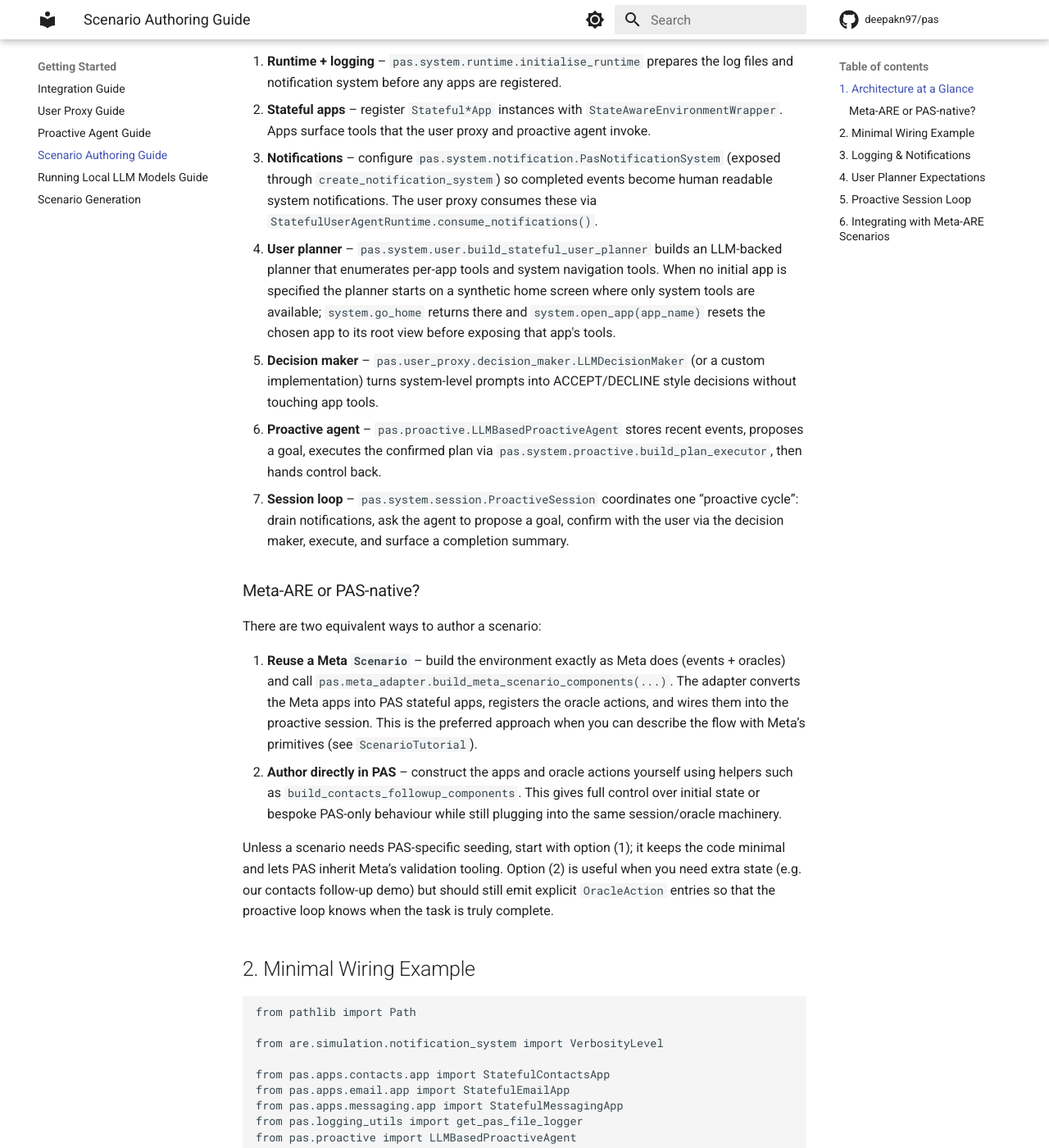
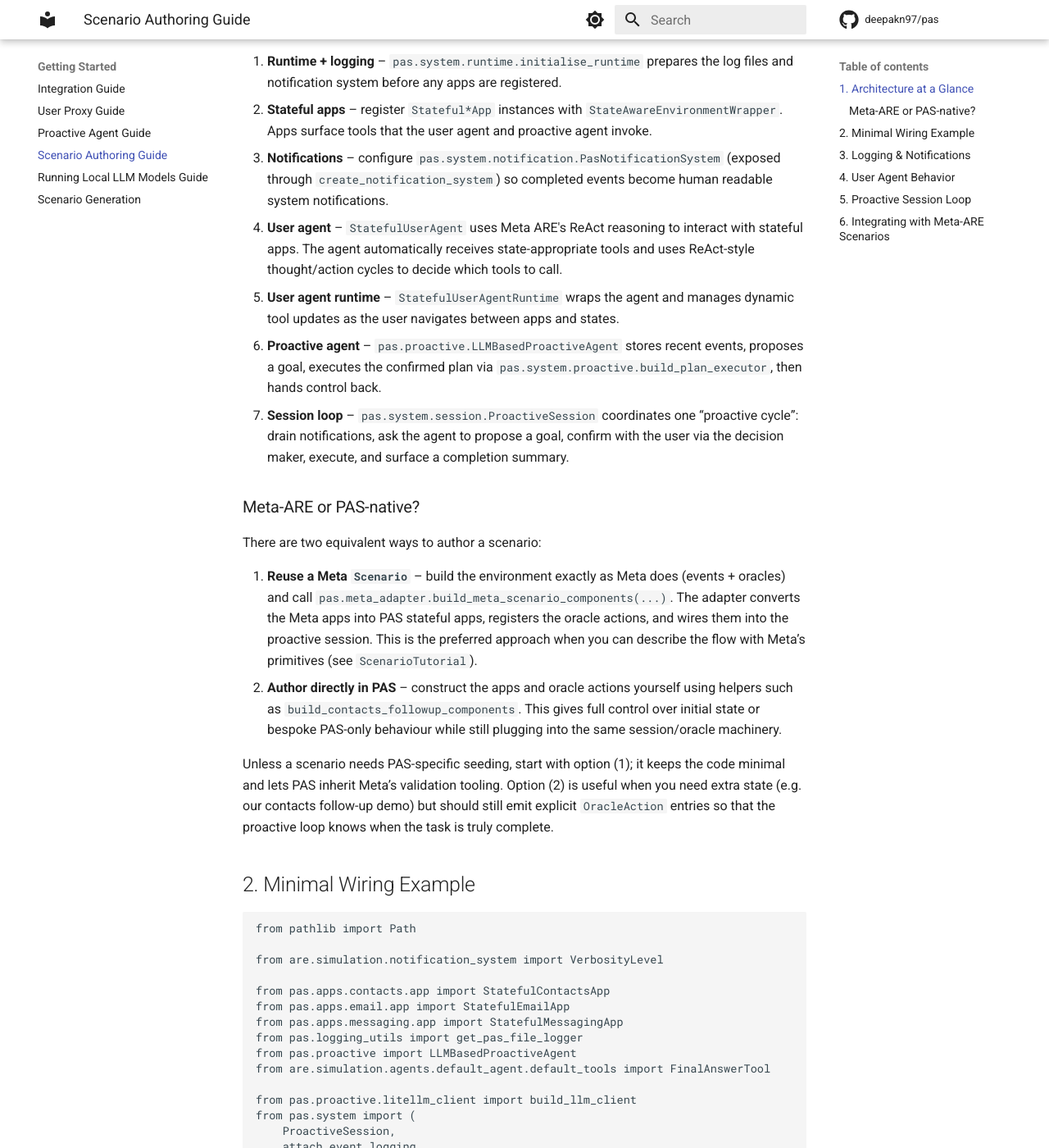
Before and after one commit to deepakn97/pare, an MkDocs documentation site: the page built from docs/scenario_author_guide.md, in a window 1280 px wide and 1400 px high, scrolled down 376 px. Shown: the whole window at 82% size. Built offline with MkDocs 1.6.1 and Material for MkDocs 9.7.7, drawn with Linux system fonts in a browser that asks for light colours; comment, search, counter and statistics services are not loaded; some of the changed text lies outside the part shown.

Commit message:
docs: update scenario and proactive agent guides, add demo examples
- Update scenario_author_guide.md to use StatefulUserAgent/Runtime
- Remove references to build_stateful_user_planner and LLMUserPlanner
- Update proactive_agent_guide.md to reflect ReAct-based user agent
- Add detailed demo running instructions to README
- Include contacts demo walkthrough with expected output
- Document log file locations and purposes

````diff
--- a/docs/scenario_author_guide.md
+++ b/docs/scenario_author_guide.md
@@ -11,21 +11,16 @@ Every scenario wires the following layers together:
 1. **Runtime + logging** – `pas.system.runtime.initialise_runtime` prepares the
    log files and notification system before any apps are registered.
 2. **Stateful apps** – register `Stateful*App` instances with
-   `StateAwareEnvironmentWrapper`. Apps surface tools that the user proxy and
+   `StateAwareEnvironmentWrapper`. Apps surface tools that the user agent and
    proactive agent invoke.
 3. **Notifications** – configure `pas.system.notification.PasNotificationSystem`
    (exposed through `create_notification_system`) so completed events become
-   human readable system notifications. The user proxy consumes these via
-   `StatefulUserAgentRuntime.consume_notifications()`.
-4. **User planner** – `pas.system.user.build_stateful_user_planner` builds an
-   LLM-backed planner that enumerates per-app tools and system navigation tools.
-   When no initial app is specified the planner starts on a synthetic home
-   screen where only system tools are available; `system.go_home` returns there
-   and `system.open_app(app_name)` resets the chosen app to its root view before
-   exposing that app's tools.
-5. **Decision maker** – `pas.user_proxy.decision_maker.LLMDecisionMaker` (or a
-   custom implementation) turns system-level prompts into ACCEPT/DECLINE style
-   decisions without touching app tools.
+   human readable system notifications.
+4. **User agent** – `StatefulUserAgent` uses Meta ARE's ReAct reasoning to
+   interact with stateful apps. The agent automatically receives state-appropriate
+   tools and uses ReAct-style thought/action cycles to decide which tools to call.
+5. **User agent runtime** – `StatefulUserAgentRuntime` wraps the agent and manages
+   dynamic tool updates as the user navigates between apps and states.
 6. **Proactive agent** – `pas.proactive.LLMBasedProactiveAgent` stores recent
    events, proposes a goal, executes the confirmed plan via
    `pas.system.proactive.build_plan_executor`, then hands control back.
@@ -67,17 +62,18 @@ from pas.apps.email.app import StatefulEmailApp
 from pas.apps.messaging.app import StatefulMessagingApp
 from pas.logging_utils import get_pas_file_logger
 from pas.proactive import LLMBasedProactiveAgent
+from are.simulation.agents.default_agent.default_tools import FinalAnswerTool
+
+from pas.proactive.litellm_client import build_llm_client
 from pas.system import (
     ProactiveSession,
     attach_event_logging,
     build_plan_executor,
-    build_stateful_user_planner,
     create_environment,
     create_notification_system,
     initialise_runtime,
 )
-from pas.user_proxy import build_stateful_user_agent
-from pas.user_proxy.decision_maker import LLMDecisionMaker
+from pas.user_proxy.agent import StatefulUserAgent, StatefulUserAgentRuntime
 
 
 def build_components(llm_client, user_llm_client):
@@ -98,26 +94,20 @@ def build_components(llm_client, user_llm_client):
 
     attach_event_logging(env, events_log)
 
-    # Contacts is the default app when the conversation begins
-    planner_logger = get_pas_file_logger("pas.user_proxy.planner", user_log)
-    planner = build_stateful_user_planner(
-        user_llm_client,
-        apps=[contacts, messaging],
-        include_system_tools=True,
-        logger=planner_logger,
-    )
-
-    decision_logger = get_pas_file_logger("pas.user_proxy.decisions", user_log)
-    decision_maker = LLMDecisionMaker(user_llm_client, logger=decision_logger)
+    # Build user agent with tools from all apps
+    user_tools = {}
+    for app in env.apps.values():
+        user_tools.update(app.get_user_tools())
+    user_tools["final_answer"] = FinalAnswerTool()
 
     user_logger = get_pas_file_logger("pas.user_proxy", user_log)
-    user_proxy = build_stateful_user_agent(config,
-        env,
-        notification_system,
-        max_user_turns=25,
+    user_agent = StatefulUserAgent(
+        llm_client=user_llm_client,
+        tools=user_tools,
+        max_turns=25,
         logger=user_logger,
-        planner=planner,
     )
+    runtime = StatefulUserAgentRuntime(agent=user_agent, env=env)
 
     plan_executor_logger = get_pas_file_logger("pas.proactive.plan_executor", proactive_log)
     plan_executor = build_plan_executor(llm_client, logger=plan_executor_logger)
@@ -137,15 +127,14 @@ def build_components(llm_client, user_llm_client):
     session_logger = get_pas_file_logger("pas.session.demo", proactive_log)
     session = ProactiveSession(
         env,
-        user_proxy,
+        runtime,
         proactive_agent,
-        decision_maker=decision_maker,
         confirm_goal=lambda goal: True,
         logger=session_logger,
         oracle_actions=[],  # Add your OracleAction list here if needed
     )
 
-    return env, user_proxy, proactive_agent, decision_maker, session
+    return env, runtime, proactive_agent, session
 ```
 
 `build_plan_executor` currently delegates to the Meta-ARE ReAct agent. Supply
@@ -167,43 +156,38 @@ launch an initial notification, and step through `session.run_cycle()`.
   scenario needs more surface area. Notifications are posted on the "system"
   channel, matching the logs captured in `logs/pas/user_proxy.log`.
 
-## 4. User Planner Expectations
+## 4. User Agent Behavior
 
-`build_stateful_user_planner` dynamically inspects the current app state and
-exposes only the tools that are presently valid.
+`StatefulUserAgent` uses Meta ARE's ReAct reasoning to interact with stateful apps.
+The agent automatically receives state-appropriate tools based on the current app
+and navigation state.
 
-**Parameters**:
-- `llm_client`: The LLM client for generating user actions
-- `apps`: Sequence of stateful apps to make available
-- `initial_app_name`: Optional app name to start with. If None, no stateful app will be initially active, and the planner will use system tools (if `include_system_tools=True`) or agent UI tools as the initial tool set
-- `include_system_tools`: Whether to include system navigation tools (go_home, open_app)
-- `logger`: Logger instance for tracking planner decisions
+**Key Characteristics**:
+- Uses ReAct (Reasoning + Acting) cycles: Thought → Action → Observation
+- Automatically waits for CompletedEvents after each tool call
+- Dynamically updates available tools when navigating between apps/states
+- Terminates conversations using the `final_answer` tool
+- Enforces turn limits (raises `MaxTurnsReached` after `max_turns`)
 
-The planner prompt contains:
+The system prompt instructs the agent to:
 
-- Current app + view (derived from the active state's class name).
-- Most recent notification text.
-- Option IDs (`option_1`, `option_2`, …) mapped to concrete
-  `app_name.method_name` pairs plus parameter descriptions.
+- Think step-by-step about which tools to use
+- Prefer tapping/clicking over typing when possible
+- Use the `final_answer` tool when tasks are complete
+- Keep messages brief when using `send_message_to_agent`
 
-Notifications that begin with `"Proactive assistant proposal:"` trigger a planner
-instruction bias toward the `accept_proposal`/`decline_proposal` tools, which are
-only surfaced when the Agent UI has a pending proposal. The same prompt notes
-that the simulated user prefers taps to typing, so flows should lean on
-button-like tools and keep any manual messages short.
-
-The planner must be called for every agent/user message as well as for
-notification reactions (`StatefulUserAgentRuntime.react_to_event`). Planner outputs are
-JSON-encoded tool invocations that the proxy executes in order.
+The runtime (`StatefulUserAgentRuntime`) wraps the agent and handles:
+- Dynamic tool refresh when app/state changes
+- Delegation to the underlying agent's `reply()` method
+- State synchronization via CompletedEvent waiting
 
 ## 5. Proactive Session Loop
 
 `ProactiveSession.run_cycle()` performs the end-to-end proactive flow:
 
-1. Drain notification queue (`StatefulUserAgentRuntime.consume_notifications()`)
-   and let the user proxy respond.
+1. Drain notification queue and let the user agent runtime respond using ReAct reasoning.
 2. Call `agent.propose_goal()` once, using all events collected so far.
-3. Prompt the user via the messaging app to accept or decline.
+3. Prompt the user to accept or decline the proposed goal.
 4. On approval, run `agent.execute(...)`, capture the `InterventionResult`, and
    deliver the summary back to the user.
 
@@ -211,18 +195,18 @@ Scenarios can run multiple cycles back-to-back if new notifications arrive.
 
 ## 6. Integrating with Meta-ARE Scenarios
 
-- After `build_components`, the canonical integration is:
+After `build_components`, the canonical integration is:
 
-  ```python
-  env, user_proxy, agent, session = build_components(agent_llm, user_llm)
-  user_proxy.init_conversation()
-  session.run_cycle()
-  ```
+```python
+env, runtime, agent, session = build_components(agent_llm, user_llm)
+session.run_cycle()
+```
 
-- Hook the `user_proxy` into `AgentUserInterface` (see `docs/user_proxy_guide.md`).
-- Schedule additional cycles whenever external events enter the system (for
-  example, after Meta-ARE delivers a new message).
+Key integration points:
+- The `runtime` (StatefulUserAgentRuntime) wraps the user agent and handles ReAct reasoning
+- Schedule additional cycles whenever external events enter the system
+- The proactive agent observes all CompletedEvents automatically via the subscription setup
 
 By following these steps you can port the reference contacts follow-up scenario
-to new domains while reusing the LLM planner, logging utilities, and proactive
+to new domains while reusing the user agent runtime, logging utilities, and proactive
 session loop.
````
Also changed, not shown: README.md (+38 -8 lines), docs/proactive_agent_guide.md (+3 -4 lines).
